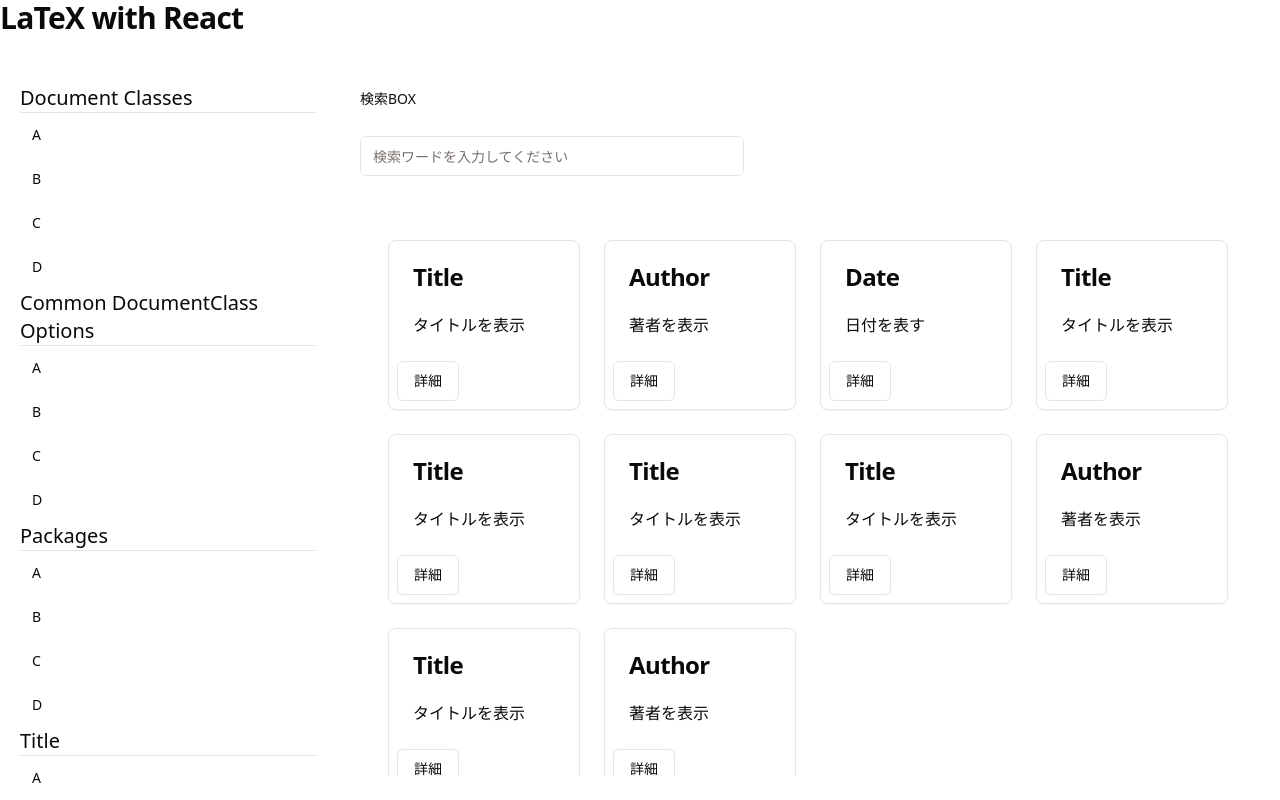
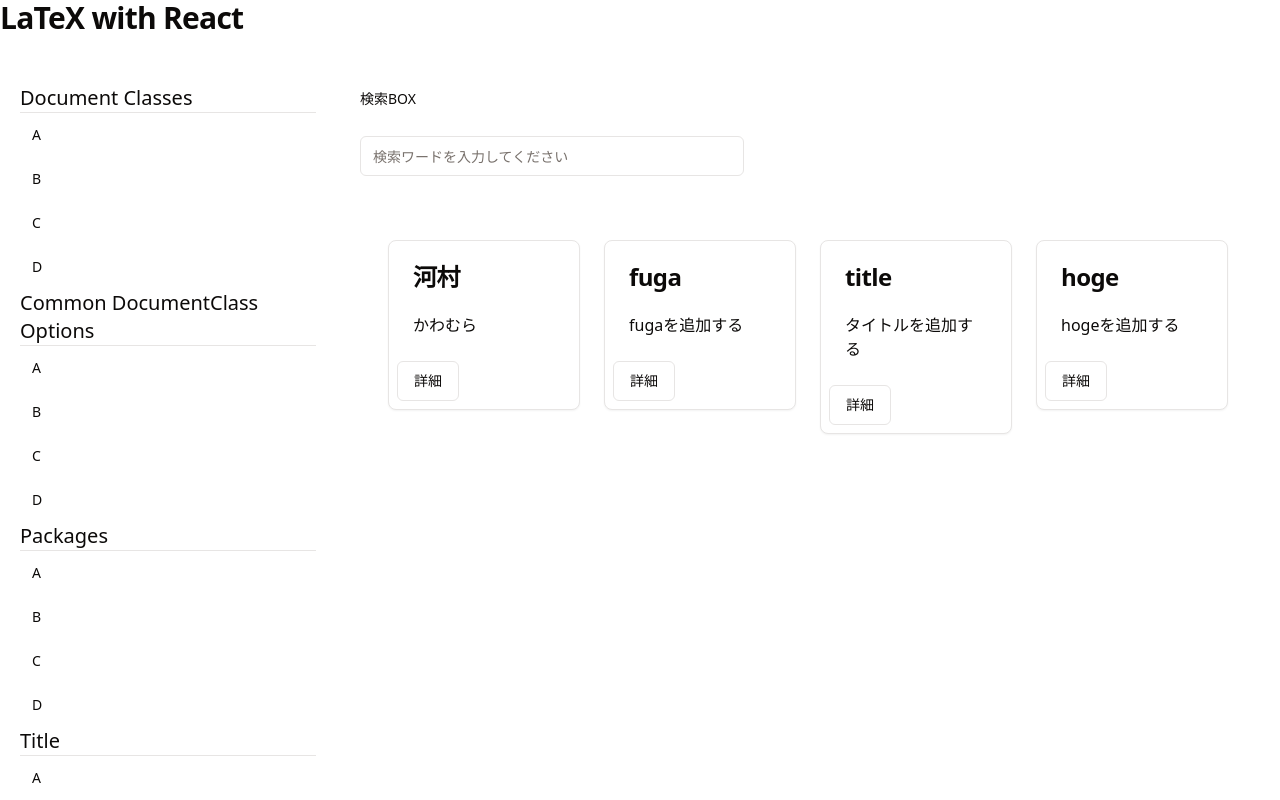
Before and after one commit to YutaK1026/LaTeXIndex, a Next.js app in the folder my-app/: page / in a window 1280 px wide. Built offline with nearby package versions, Linux system fonts and the light colour scheme.

Commit message:
create-command一覧表示画面作成

```diff
--- a/my-app/src/components/props/itempool.tsx
+++ b/my-app/src/components/props/itempool.tsx
@@ -1,18 +1,43 @@
+"use client"
 import CommandCard from "@/components/props/commandcard"
 import { ScrollArea } from "@/components/ui/scroll-area"
+import { useState, useEffect } from "react";
+import getImageListFromNotion from "@/components/props/image-from-notion";
+import SearchCommand from "@/components/props/search/search-command";
+
+interface NotionImageProps{
+  title: string
+  id: string
+  image: string
+  command: string
+  description: string
+}
 
 export default function ItemPool(){
-  const titleName = [["Title",`title{title}`,"タイトルを表示"], ["Author","\title{title}","著者を表示"], ["Date","\title{title}","日付を表す"], ["Title",`title{title}`,"タイトルを表示"], ["Title",`title{title}`,"タイトルを表示"], ["Title",`title{title}`,"タイトルを表示"], ["Title",`title{title}`,"タイトルを表示"], ["Author","\title{title}","著者を表示"], ["Title",`title{title}`,"タイトルを表示"], ["Author","\title{title}","著者を表示"], ]
+
+  const [data, setData] = useState<NotionImageProps[]>();
+  useEffect(() => {
+    const fetchData = async () => {
+      const result = SearchCommand([""])
+      setData(result);
+      console.log(result)
+    };
+    fetchData();
+  }, []);
+
+  if(!data){return <div>Loading</div>}
+
   return(
     <ScrollArea className="h-full w-full ml-4">
     <div className="grid grid-flow-row-dense grid-cols-4 m-4">
-      {titleName.map((item, key) => {
+      {data.map((item, key) => {
         return(
-          <div className="m-3">
+          <div className="m-3" key={"key"+key}>
             <CommandCard
-              title={item[0]}
-              command={item[1]}
-              description={item[2]}
+              title={item.title}
+              command={item.command}
+              description={item.description}
+              url={item.image}
             />
           </div>
         )
```
